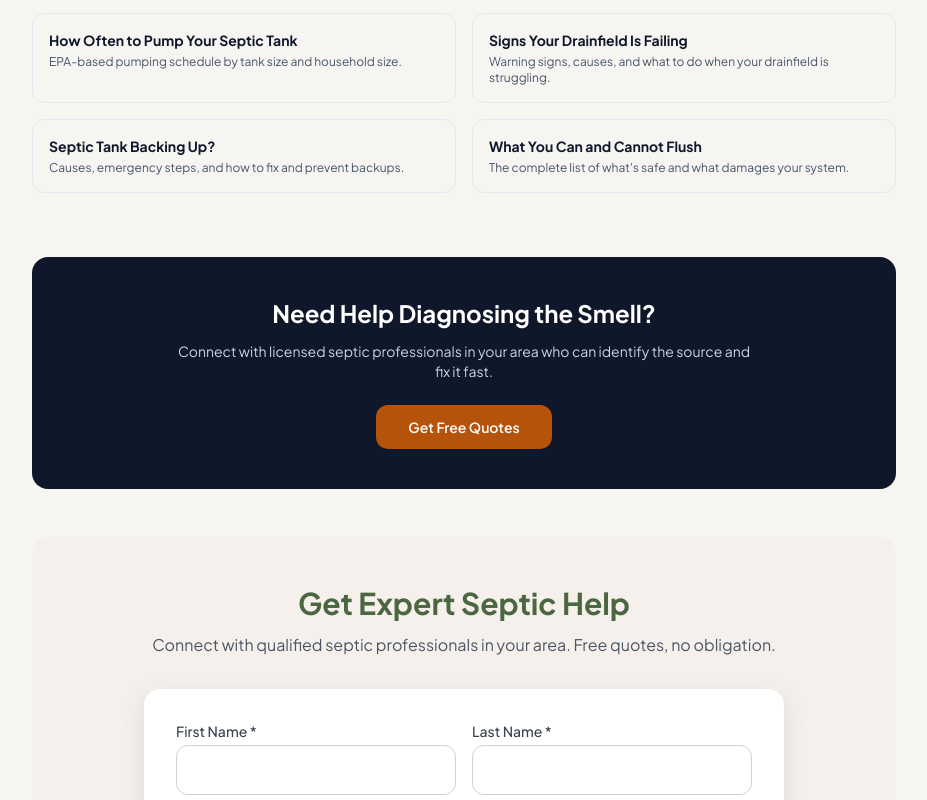
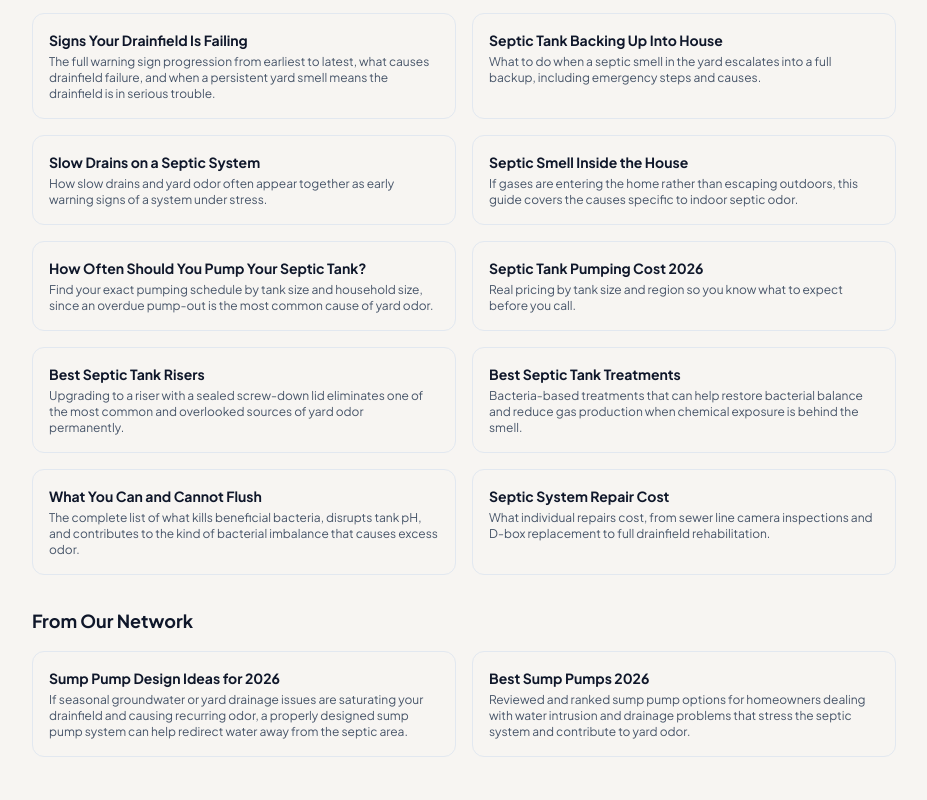
Before and after one commit to thebasementguide2026/theseptic.guide-, a Next.js app: page /problems/septic-smell-in-yard in a window 1280 px wide. Shown: the part 6920-7720 px from the top of the page, without its empty margins (176-1103 px from the left). Built offline with nearby package versions, Linux system fonts and the light colour scheme.

Commit message:
Replace Related Guides section with expanded version

```diff
--- a/app/problems/septic-smell-in-yard/page.tsx
+++ b/app/problems/septic-smell-in-yard/page.tsx
@@ -392,22 +392,57 @@ export default function SepticSmellInYard() {
           <div className='mb-16'>
             <h2 className='text-xl font-bold text-slate-900 mb-4'>Related Guides</h2>
             <div className='grid md:grid-cols-2 gap-4'>
-            <Link href='/articles/how-often-pump-septic-tank' className='block p-4 border border-slate-200 rounded-lg hover:shadow-md transition-shadow'>
-              <h3 className='font-bold text-slate-900 mb-1 text-sm'>How Often to Pump Your Septic Tank</h3>
-              <p className='text-slate-600 text-xs'>EPA-based pumping schedule by tank size and household size.</p>
-            </Link>
               <Link href='/problems/drainfield-failing' className='block p-4 border border-slate-200 rounded-lg hover:shadow-md transition-shadow'>
                 <h3 className='font-bold text-slate-900 mb-1 text-sm'>Signs Your Drainfield Is Failing</h3>
-              <p className='text-slate-600 text-xs'>Warning signs, causes, and what to do when your drainfield is struggling.</p>
+                <p className='text-slate-600 text-xs'>The full warning sign progression from earliest to latest, what causes drainfield failure, and when a persistent yard smell means the drainfield is in serious trouble.</p>
               </Link>
               <Link href='/problems/tank-backing-up' className='block p-4 border border-slate-200 rounded-lg hover:shadow-md transition-shadow'>
-              <h3 className='font-bold text-slate-900 mb-1 text-sm'>Septic Tank Backing Up?</h3>
-              <p className='text-slate-600 text-xs'>Causes, emergency steps, and how to fix and prevent backups.</p>
+                <h3 className='font-bold text-slate-900 mb-1 text-sm'>Septic Tank Backing Up Into House</h3>
+                <p className='text-slate-600 text-xs'>What to do when a septic smell in the yard escalates into a full backup, including emergency steps and causes.</p>
+              </Link>
+              <Link href='/problems/slow-drains-septic' className='block p-4 border border-slate-200 rounded-lg hover:shadow-md transition-shadow'>
+                <h3 className='font-bold text-slate-900 mb-1 text-sm'>Slow Drains on a Septic System</h3>
+                <p className='text-slate-600 text-xs'>How slow drains and yard odor often appear together as early warning signs of a system under stress.</p>
+              </Link>
+              <Link href='/problems/septic-smell-in-house' className='block p-4 border border-slate-200 rounded-lg hover:shadow-md transition-shadow'>
+                <h3 className='font-bold text-slate-900 mb-1 text-sm'>Septic Smell Inside the House</h3>
+                <p className='text-slate-600 text-xs'>If gases are entering the home rather than escaping outdoors, this guide covers the causes specific to indoor septic odor.</p>
+              </Link>
+              <Link href='/articles/how-often-pump-septic-tank' className='block p-4 border border-slate-200 rounded-lg hover:shadow-md transition-shadow'>
+                <h3 className='font-bold text-slate-900 mb-1 text-sm'>How Often Should You Pump Your Septic Tank?</h3>
+                <p className='text-slate-600 text-xs'>Find your exact pumping schedule by tank size and household size, since an overdue pump-out is the most common cause of yard odor.</p>
+              </Link>
+              <Link href='/cost-guides/septic-tank-pumping-cost' className='block p-4 border border-slate-200 rounded-lg hover:shadow-md transition-shadow'>
+                <h3 className='font-bold text-slate-900 mb-1 text-sm'>Septic Tank Pumping Cost 2026</h3>
+                <p className='text-slate-600 text-xs'>Real pricing by tank size and region so you know what to expect before you call.</p>
+              </Link>
+              <Link href='/reviews/best-septic-tank-risers' className='block p-4 border border-slate-200 rounded-lg hover:shadow-md transition-shadow'>
+                <h3 className='font-bold text-slate-900 mb-1 text-sm'>Best Septic Tank Risers</h3>
+                <p className='text-slate-600 text-xs'>Upgrading to a riser with a sealed screw-down lid eliminates one of the most common and overlooked sources of yard odor permanently.</p>
+              </Link>
+              <Link href='/reviews/best-septic-tank-treatments' className='block p-4 border border-slate-200 rounded-lg hover:shadow-md transition-shadow'>
+                <h3 className='font-bold text-slate-900 mb-1 text-sm'>Best Septic Tank Treatments</h3>
+                <p className='text-slate-600 text-xs'>Bacteria-based treatments that can help restore bacterial balance and reduce gas production when chemical exposure is behind the smell.</p>
               </Link>
               <Link href='/articles/what-can-cannot-flush-septic-system' className='block p-4 border border-slate-200 rounded-lg hover:shadow-md transition-shadow'>
                 <h3 className='font-bold text-slate-900 mb-1 text-sm'>What You Can and Cannot Flush</h3>
-              <p className='text-slate-600 text-xs'>The complete list of what&apos;s safe and what damages your system.</p>
+                <p className='text-slate-600 text-xs'>The complete list of what kills beneficial bacteria, disrupts tank pH, and contributes to the kind of bacterial imbalance that causes excess odor.</p>
               </Link>
+              <Link href='/cost-guides/septic-system-repair-cost' className='block p-4 border border-slate-200 rounded-lg hover:shadow-md transition-shadow'>
+                <h3 className='font-bold text-slate-900 mb-1 text-sm'>Septic System Repair Cost</h3>
+                <p className='text-slate-600 text-xs'>What individual repairs cost, from sewer line camera inspections and D-box replacement to full drainfield rehabilitation.</p>
+              </Link>
+            </div>
+            <h3 className='text-lg font-bold text-slate-900 mt-8 mb-4'>From Our Network</h3>
+            <div className='grid md:grid-cols-2 gap-4'>
+              <a href='https://thebasement.guide/articles/sump-pump-design-ideas' target='_blank' rel='noopener noreferrer' className='block p-4 border border-slate-200 rounded-lg hover:shadow-md transition-shadow'>
+                <h3 className='font-bold text-slate-900 mb-1 text-sm'>Sump Pump Design Ideas for 2026</h3>
+                <p className='text-slate-600 text-xs'>If seasonal groundwater or yard drainage issues are saturating your drainfield and causing recurring odor, a properly designed sump pump system can help redirect water away from the septic area.</p>
+              </a>
+              <a href='https://thebasement.guide/reviews/best-sump-pumps' target='_blank' rel='noopener noreferrer' className='block p-4 border border-slate-200 rounded-lg hover:shadow-md transition-shadow'>
+                <h3 className='font-bold text-slate-900 mb-1 text-sm'>Best Sump Pumps 2026</h3>
+                <p className='text-slate-600 text-xs'>Reviewed and ranked sump pump options for homeowners dealing with water intrusion and drainage problems that stress the septic system and contribute to yard odor.</p>
+              </a>
             </div>
           </div>
 
```
Lines whose indentation alone changed are shown as unchanged.
